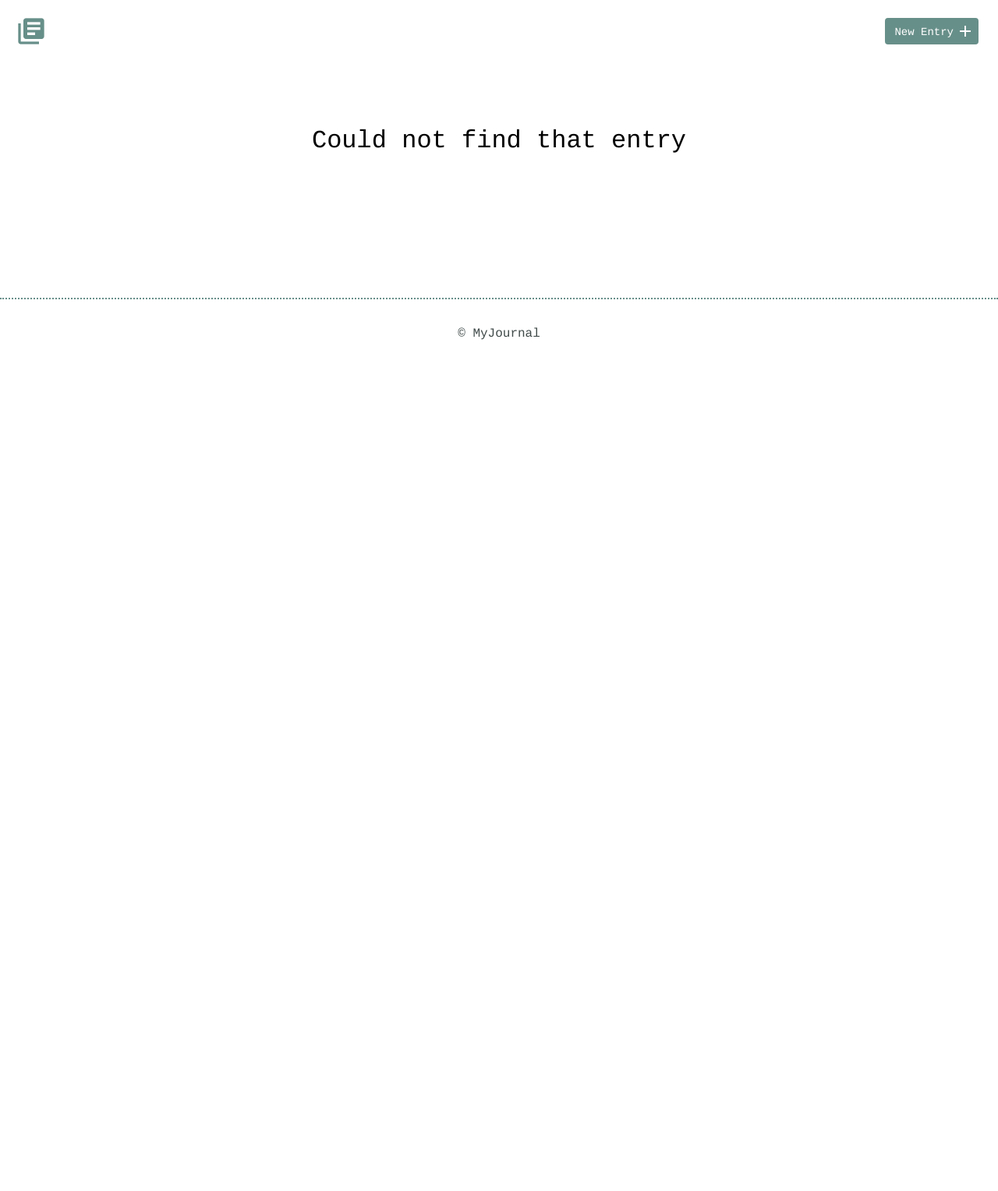
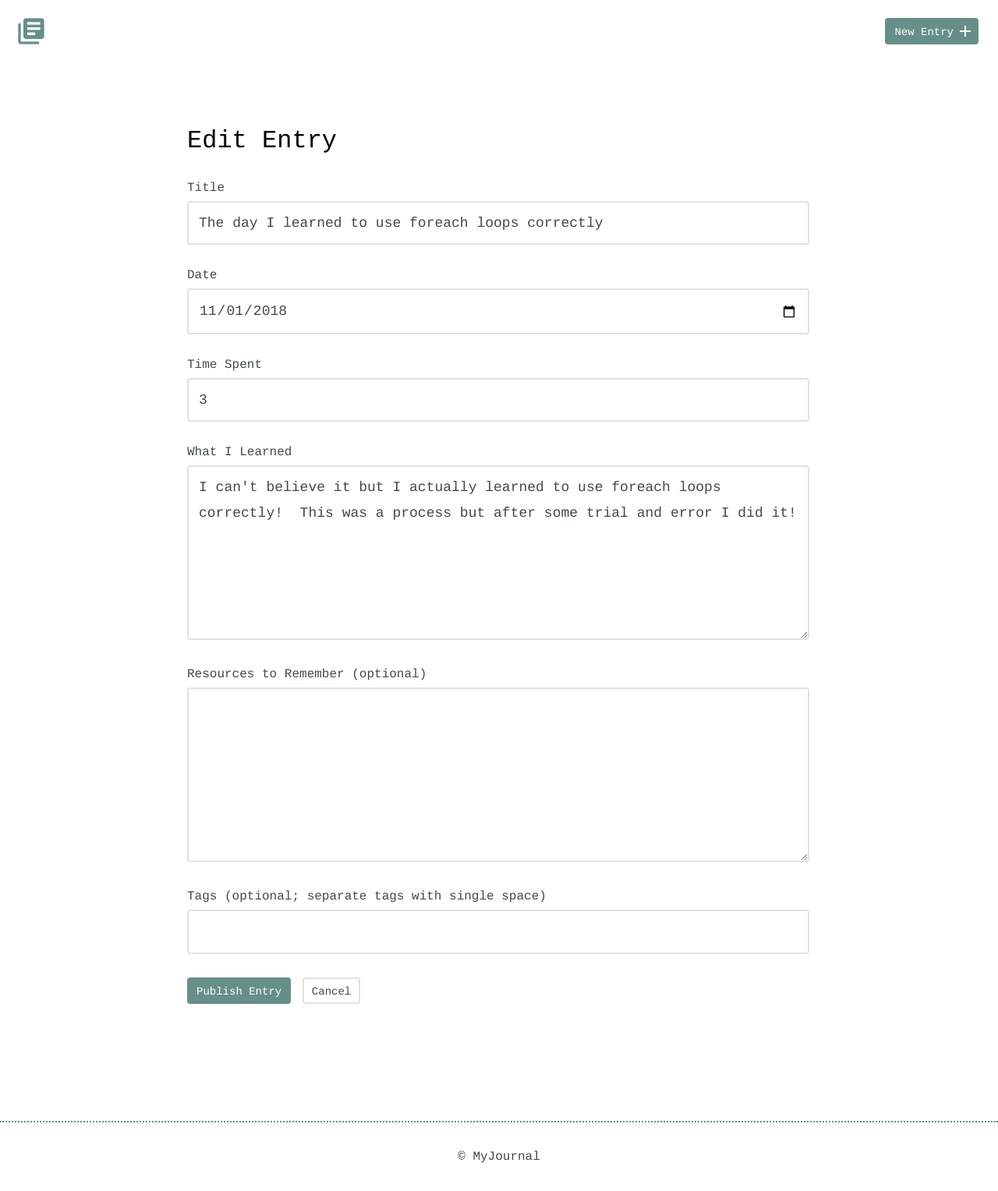
Before and after one commit to charlesseymour/php-td-03, a PHP site: page /edit.php?id=3 in a window 1280 px wide. Shown: the whole page at 78% size. Before the commit the page ends 436 px from the top, so only its background shows below. Run offline with PHP 8.4, Linux system fonts and the light colour scheme; data comes from the database, SQL or seed files in the repository.

Commit message:
Edited edit.php

```diff
--- a/edit.php
+++ b/edit.php
@@ -10,8 +10,8 @@ if(!empty($_GET['id'])) {
 
 try {
 	$results = $db->prepare('select * from entries
-							join entries_tags on entries.id = entries_tags.entry_id
-							join tags on entries_tags.tag_id = tags.id
+							left join entries_tags on entries.id = entries_tags.entry_id
+							left join tags on entries_tags.tag_id = tags.id
 							where entries.id = ?');
 	$results->bindParam(1, $entry_id);
 	$results->execute();
@@ -19,6 +19,7 @@ try {
 	echo $e->getMessage();
 	die();
 }
+
 $entry_rows = $results->fetchAll(PDO::FETCH_ASSOC);
 //echo($entry_rows[0]["entry_id"]);
 //var_dump($entry_rows);
```
